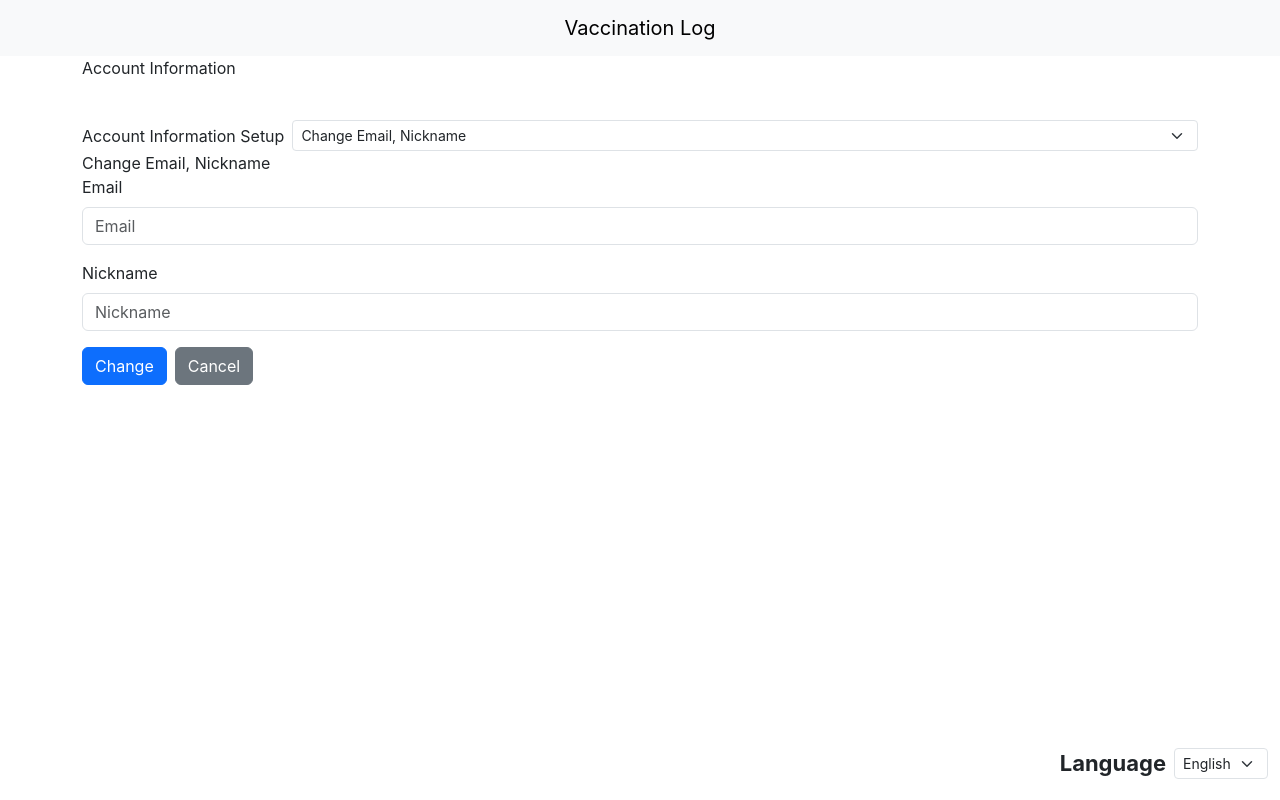
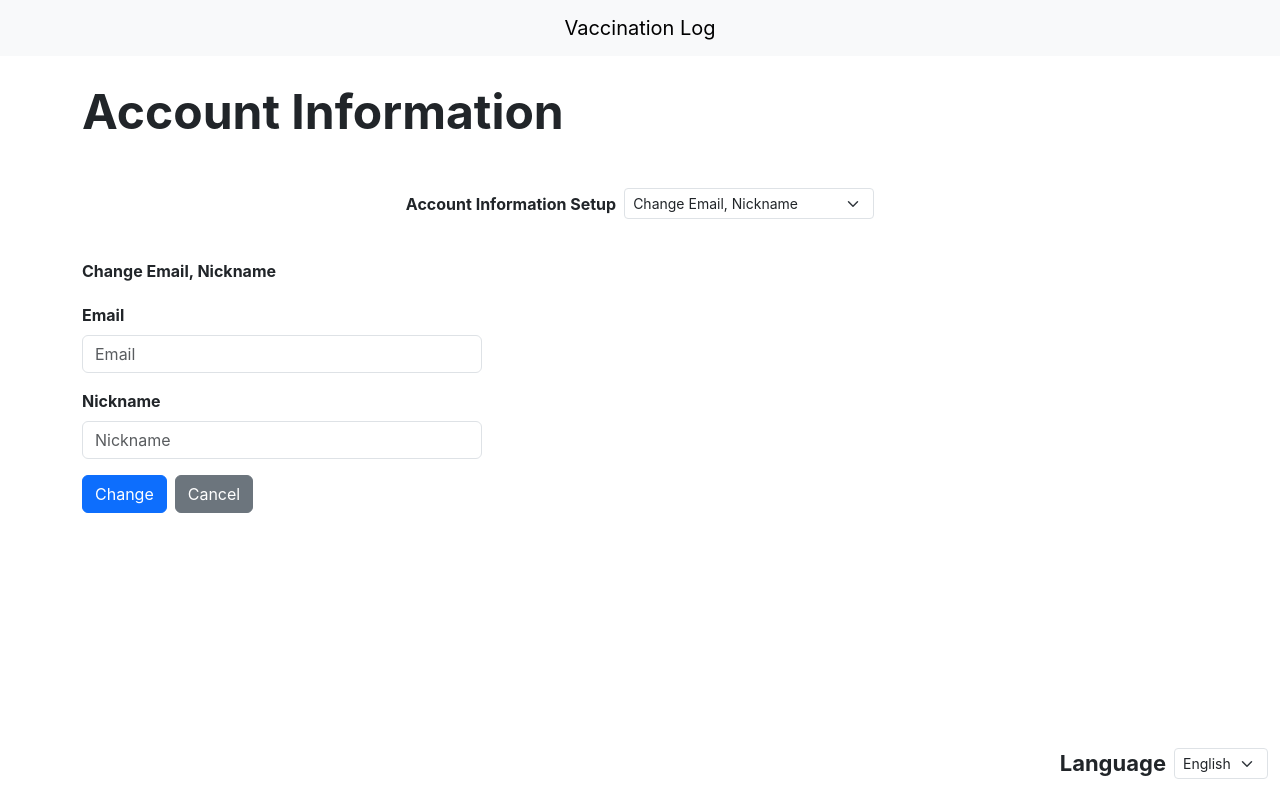
Before and after one commit to nihilous/fullstack, a React (Create React App) app in the folder frontend/: page /account in a window 1280 px wide. Built offline with nearby package versions, Linux system fonts and the light colour scheme; no server answers.

Commit message:
Frontend UI account setting page HTML structure changed, CSS applied, for password change seeing password toggle added, when account setting category changed all input cleaned up, wrongly delivered variable fixed, wrongly called function deleted

```diff
--- a/frontend/src/components/Account.tsx
+++ b/frontend/src/components/Account.tsx
@@ -29,6 +29,8 @@ const Account = () => {
     const [changePassEmail, setChangePassEmail] = useState<string>(``);
     const [changePassOldPass, setChangePassOldPass] = useState<string>(``);
     const [changePassNewPass, setChangePassNewPass] = useState<string>(``);
+    const [watchOldPass, setWatchOldPass] = useState<boolean>(false);
+    const [watchNewPass, setWatchNewPass] = useState<boolean>(false);
     const [approveDeactivation, setApproveDeactivation] = useState<boolean>(false);
 
     const clearState = () => {
@@ -98,11 +100,12 @@ const Account = () => {
 
         return(
             <div>
-                <div>{translations.changeEmailNickname}</div>
+                <div className={"ac_title"}>{translations.changeEmailNickname}</div>
                 <Form onSubmit={handleChangeEmailNickname}>
                     <Form.Group controlId="changeEmail">
-                        <Form.Label>{translations.email}</Form.Label>
+                        <Form.Label className={"ac_label"}>{translations.email}</Form.Label>
                         <Form.Control
+                            className={"ac_control"}
                             type="email"
                             placeholder={translations.email}
                             value={changeInfoEmail}
@@ -111,8 +114,9 @@ const Account = () => {
                     </Form.Group>
 
                     <Form.Group controlId="changeNickname" className="mt-3">
-                        <Form.Label>{translations.nickname}</Form.Label>
+                        <Form.Label className={"ac_label"}>{translations.nickname}</Form.Label>
                         <Form.Control
+                            className={"ac_control"}
                             type="text"
                             placeholder={translations.nickname}
                             value={changeInfoNickname}
@@ -194,12 +198,13 @@ const Account = () => {
 
         return(
             <div>
-                <div>{translations.changePassword}</div>
+                <div className={"ac_title"}>{translations.changePassword}</div>
 
                 <Form onSubmit={handleChangePassword}>
                     <Form.Group controlId="changePassEmail">
-                        <Form.Label>{translations.email}</Form.Label>
+                        <Form.Label className={"ac_label"}>{translations.email}</Form.Label>
                         <Form.Control
+                            className={"ac_control"}
                             type="email"
                             placeholder={translations.email}
                             value={changePassEmail}
@@ -208,23 +213,47 @@ const Account = () => {
                     </Form.Group>
 
                     <Form.Group controlId="changePassOld" className="mt-3">
-                        <Form.Label>{translations.old_password}</Form.Label>
+                        <Form.Label className={"ac_label"}>{translations.old_password}</Form.Label>
+                        <div className={"account_cp_wrap"}>
                             <Form.Control
-                            type="password"
+                                className={"ac_control"}
+                                type={watchOldPass ? "text" : "password"}
                                 placeholder={translations.old_password}
                                 value={changePassOldPass}
                                 onChange={(e) => setChangePassOldPass(e.target.value)}
                             />
+                            <label>
+                                <input
+                                    type="checkbox"
+                                    checked={watchOldPass}
+                                    onChange={(e) => setWatchOldPass(e.target.checked)}
+                                />
+                                {translations.watch_old_pass}
+                            </label>
+                        </div>
+
                     </Form.Group>
 
                     <Form.Group controlId="changePassNew" className="mt-3">
-                        <Form.Label>{translations.new_password}</Form.Label>
+                        <Form.Label className={"ac_label"}>{translations.new_password}</Form.Label>
+                        <div className={"account_cp_wrap"}>
                             <Form.Control
-                            type="password"
+                                className={"ac_control"}
+                                type={watchNewPass ? "text" : "password"}
                                 placeholder={translations.new_password}
                                 value={changePassNewPass}
                                 onChange={(e) => setChangePassNewPass(e.target.value)}
                             />
+
+                            <label>
+                                <input
+                                    type="checkbox"
+                                    checked={watchNewPass}
+                                    onChange={(e) => setWatchNewPass(e.target.checked)}
+                                />
+                                {translations.watch_new_pass}
+                            </label>
+                        </div>
                     </Form.Group>
 
                     <Button variant="primary" type="submit" className="mt-3">
@@ -295,9 +324,9 @@ const Account = () => {
 
         return(
             <div>
-                <div>{translations.deactivate_account}</div>
-                <div>{translations.deactivateInstruction}</div>
-                <Form onSubmit={handleInactivateAccount}>
+                <div className={"ac_title"}>{translations.deactivate_account}</div>
+                <div className={"ac_inst"}>{translations.deactivateInstruction}</div>
+                <Form className={"ac_agree"} onSubmit={handleInactivateAccount}>
                     <Form.Group controlId="approveDeactivation" className="mt-3">
                         <Form.Check
                             type="checkbox"
@@ -337,6 +366,7 @@ const Account = () => {
     };
 
     const handleAccountServiceChange = (event: React.ChangeEvent<HTMLSelectElement>) => {
+        clearState();
         setAccountService(event.target.value);
     };
 
@@ -346,9 +376,9 @@ const Account = () => {
             <div className={"main_top"}>
                 <p className={`account_title`}>{translations.account_title}</p>
             </div>
-            <div>
+            <div className={"account_category"}>
                 <Form className="d-flex align-items-center">
-                    <Form.Label className="mb-0 text-nowrap">{translations.account_info_setup}</Form.Label>
+                    <Form.Label className="mb-0 text-nowrap ac_label">{translations.account_info_setup}</Form.Label>
                     <Form.Select
                         value={accountService}
                         onChange={handleAccountServiceChange}
--- a/frontend/src/components/Header.tsx
+++ b/frontend/src/components/Header.tsx
@@ -43,7 +43,7 @@ const Header = () => {
     return (
         <>
             <Navbar bg="light" expand="lg" className={"header_nav"}>
-                <Navbar.Brand className="m-auto" href={"/"}>{`${translations.brand} `}</Navbar.Brand>
+                <Navbar.Brand className="m-auto" >{`${translations.brand} `}</Navbar.Brand>
 
                 {isCookieSet ?
                     <>
@@ -52,7 +52,7 @@ const Header = () => {
                         <Navbar.Collapse id="basic-navbar-nav">
 
                             <Nav className="m-auto">
-                                <Nav.Link href="/main">{`${translations.register}`}</Nav.Link>
+                                <Nav.Link href="/main">{`${translations.main}`}</Nav.Link>
                             </Nav>
                             <Nav className="m-auto">
                                 <Nav.Link href="/register_child">{`${translations.register}`}</Nav.Link>
--- a/frontend/src/components/History.tsx
+++ b/frontend/src/components/History.tsx
@@ -47,12 +47,6 @@ const History = () => {
                     headers: { Authorization: `Bearer ${getToken()}` }
                 });
                 setVaccinationHistory(response.data);
-
-                dispatch(setNoticePopUp({
-                    on: true,
-                    is_error: false,
-                    message: popupTranslations.HistoryRegiSuccess
-                }));
 
             } catch (error) {
                 const axiosError = error as AxiosError<{ historyRes: number }>;
--- a/frontend/src/index.css
+++ b/frontend/src/index.css
@@ -34,7 +34,7 @@ code {
 }
 
 .center_ui {
-  padding-top: 56px;
+  padding-top: 76px;
   padding-bottom: 31px;
 }
 
@@ -203,6 +203,42 @@ code {
 }
 
 /*common Notice page end*/
+/*common Account page start*/
+.account_title{
+  font-weight: bold;
+}
+.account_category{
+  margin: 0 auto;
+  margin-bottom: 40px;
+  display: table;
+}
+.account_category select{
+  width: 250px;
+}
+
+.account_cp_wrap label{
+  font-weight: bold;
+  align-content: center;
+}
+
+.account_cp_wrap label input{
+  margin-right: 20px;
+}
+
+.ac_label{
+  font-weight: bold;
+}
+.ac_title{
+  font-weight: bold;
+  margin-bottom: 20px;
+}
+.ac_inst{
+  font-size: 2rem;
+}
+.ac_agree label{
+  font-weight: bold;
+}
+/*common Account page end*/
 /*common header start*/
 .header_nav{
   position: fixed;
@@ -366,7 +402,20 @@ code {
     height: 48px;
   }
   /*pc notice page end*/
-
+  /*pc Account page start*/
+  .account_title{
+    font-size: 3rem;
+  }
+  .account_cp_wrap{
+    display: flex;
+  }
+  .ac_control{
+    max-width: 400px;
+  }
+  .account_cp_wrap label{
+    margin-left: 40px;
+  }
+  /*pc Account page end*/
   /*pc header start*/
   .header_pop_up{
     width: 50%;
@@ -478,6 +527,20 @@ code {
     max-height: 48px;
   }
   /*tablet notice page end*/
+  /*tablet Account page start*/
+  .account_title{
+    font-size: 2.6rem;
+  }
+  .account_cp_wrap{
+    display: flex;
+  }
+  .ac_control{
+    max-width: 260px;
+  }
+  .account_cp_wrap label{
+    margin-left: 40px;
+  }
+  /*tablet Account page end*/
   /*tablet header start*/
   .header_pop_up{
     width: 80%;
@@ -599,6 +662,18 @@ code {
     max-height: 48px;
   }
   /*mobile notice page end*/
+  /*mobile Account page start*/
+  .account_title{
+    font-size: 2rem;
+  }
+  .ac_control{
+    max-width: 400px;
+  }
+  .account_cp_wrap label{
+    margin-top: 20px;
+    margin-left: 20px;
+  }
+  /*mobile Account page end*/
   /*mobile header start*/
   .header_pop_up{
     width: 90%;
--- a/frontend/src/translation/Account.ts
+++ b/frontend/src/translation/Account.ts
@@ -7,6 +7,8 @@ export const AccountTranslations = {
         changePassword: `Vaihda salasana`,
         old_password: `Vanha salasana`,
         new_password: `Uusi salasana`,
+        watch_old_pass: `Näytä vanha salasana`,
+        watch_new_pass: `Näytä uusi salasana`,
         deactivate_account: `Poista tili käytöstä`,
         deactivateInstruction: `Jos poistat tilin käytöstä, voit aktivoida sen uudelleen kirjautumalla sisään 6 kuukauden kuluessa. Tämän jälkeen kaikki liittyvät tiedot poistetaan pysyvästi.`,
         account_info_setup: `Tilin asetusten määritys`,
@@ -23,6 +25,8 @@ export const AccountTranslations = {
         changePassword: `Change Password`,
         old_password: `Old Password`,
         new_password: `New Password`,
+        watch_old_pass: `Watch Old Password`,
+        watch_new_pass: `Watch New Password`,
         deactivate_account: `Deactivate Account`,
         deactivateInstruction: `If you deactivate your account, you can reactivate it within 6 months by logging in again. After that, all related information will be permanently deleted.`,
         account_info_setup: `Account Information Setup`,
@@ -39,6 +43,8 @@ export const AccountTranslations = {
         changePassword: `비밀번호 변경`,
         old_password: `기존 비밀번호`,
         new_password: `신규 비밀번호`,
+        watch_old_pass: `기존 비밀번호 보기`,
+        watch_new_pass: `신규 비밀번호 보기`,
         deactivate_account: `계정 비활성화`,
         deactivateInstruction: `계정을 비활성화시 6개월 이내 로그인하면 재활성화 되며, 이후에는 관련 정보가 완전 삭제됩니다.`,
         account_info_setup: `계정정보 설정`,
--- a/frontend/src/translation/History.ts
+++ b/frontend/src/translation/History.ts
@@ -6,13 +6,13 @@ export const HistoryTranslations = {
         round: `Kierros`,
     },
     ENG: {
-        title: `Vaccination History,`,
+        title: `Vaccination History`,
         name: `Name of vaccine`,
         date: `Date`,
         round: `Round`,
     },
     KOR: {
-        title: `Vaccination History,`,
+        title: `접종기록`,
         name: `접종백신명`,
         date: `접종일자`,
         round: `회차`,
```
Also changed, not shown: 1 other file (tests, documents, lock files or other folders). Lines whose indentation alone changed are shown as unchanged.
